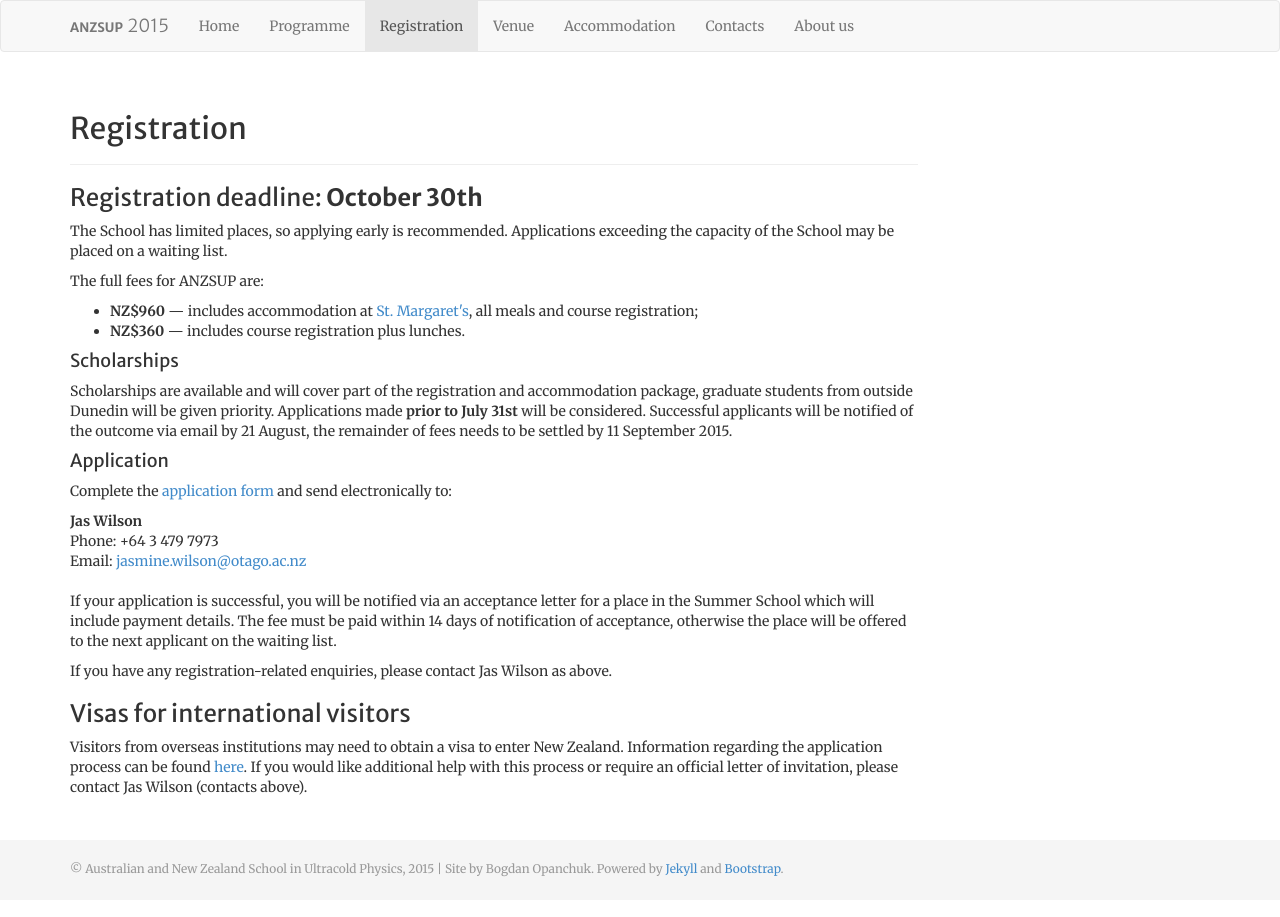
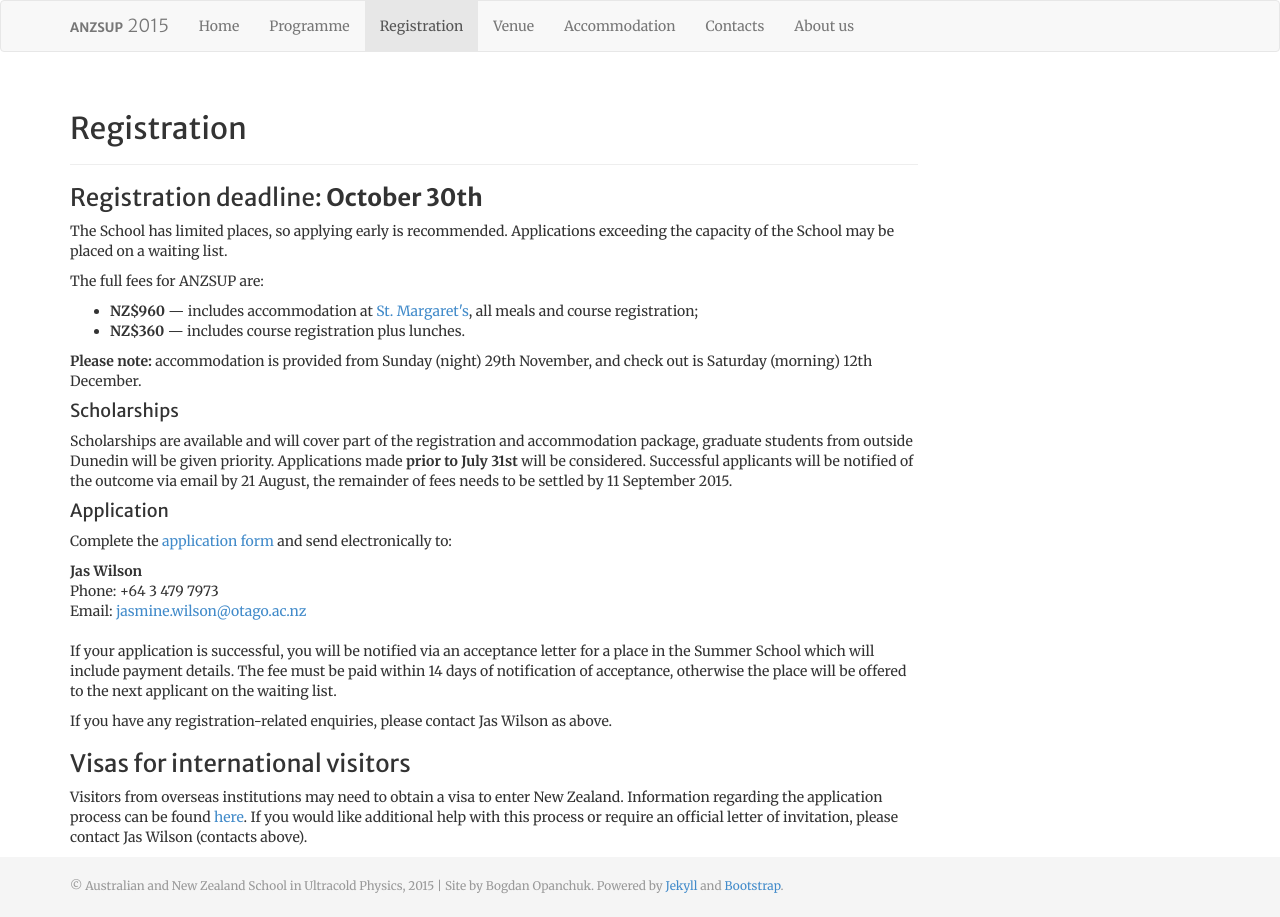
Before and after one commit to anzsup/anzsup.github.io, a Jekyll site: the page built from registration.html, in a window 1280 px wide. Built offline with Jekyll 4.4.1, drawn with Linux system fonts in a browser that asks for light colours.

Commit message:
registration: added a note on accommodation

```diff
--- a/registration.html
+++ b/registration.html
@@ -24,6 +24,8 @@ The full fees for ANZSUP are:
 <li><strong>NZ$960</strong> &mdash; includes accommodation at <a href="accommodation.html#stmargarets">St. Margaret's</a>, all meals and course registration;</li>
 <li><strong>NZ$360</strong> &mdash; includes course registration plus lunches.</li>
 </ul>
+
+<b>Please note:</b> accommodation is provided from Sunday (night) 29th November, and check out is Saturday (morning) 12th December.
 </p>
 
 <h4>Scholarships</h4>
```
